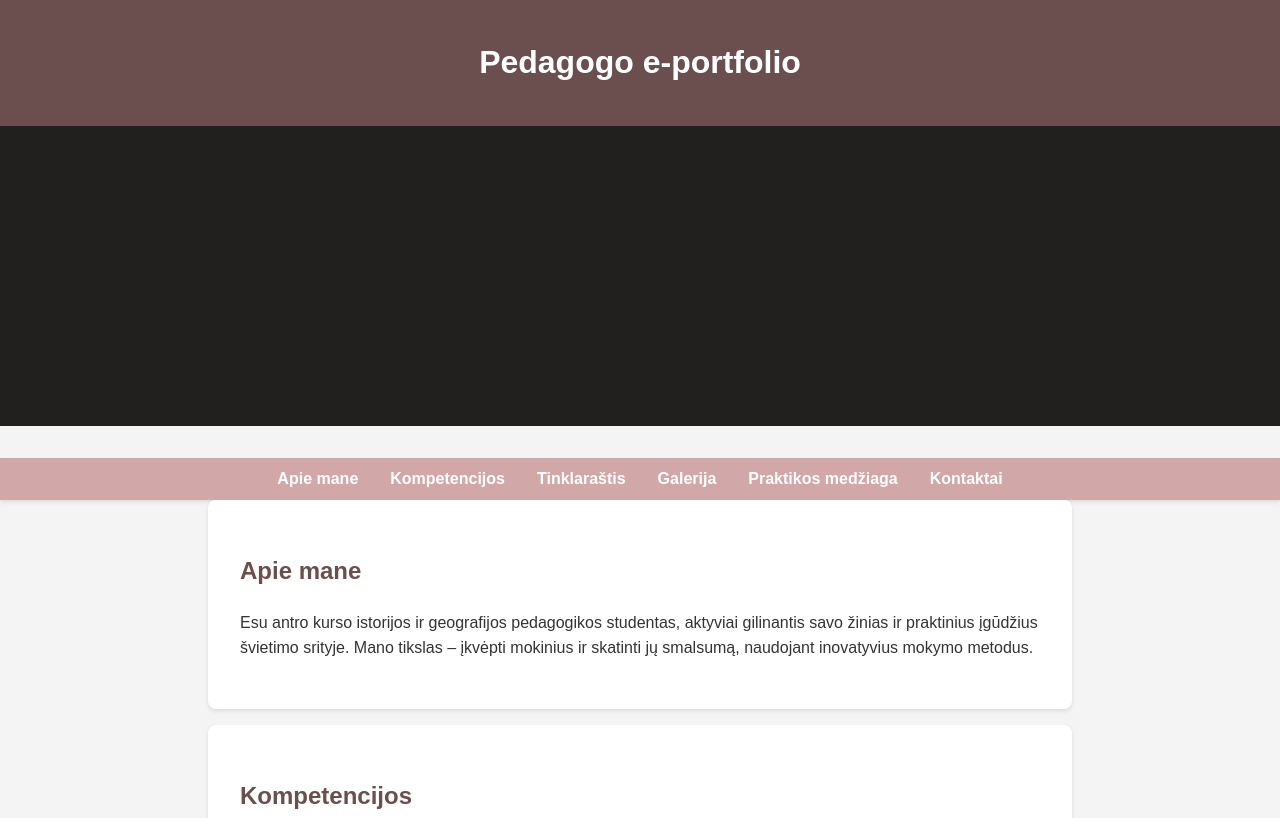
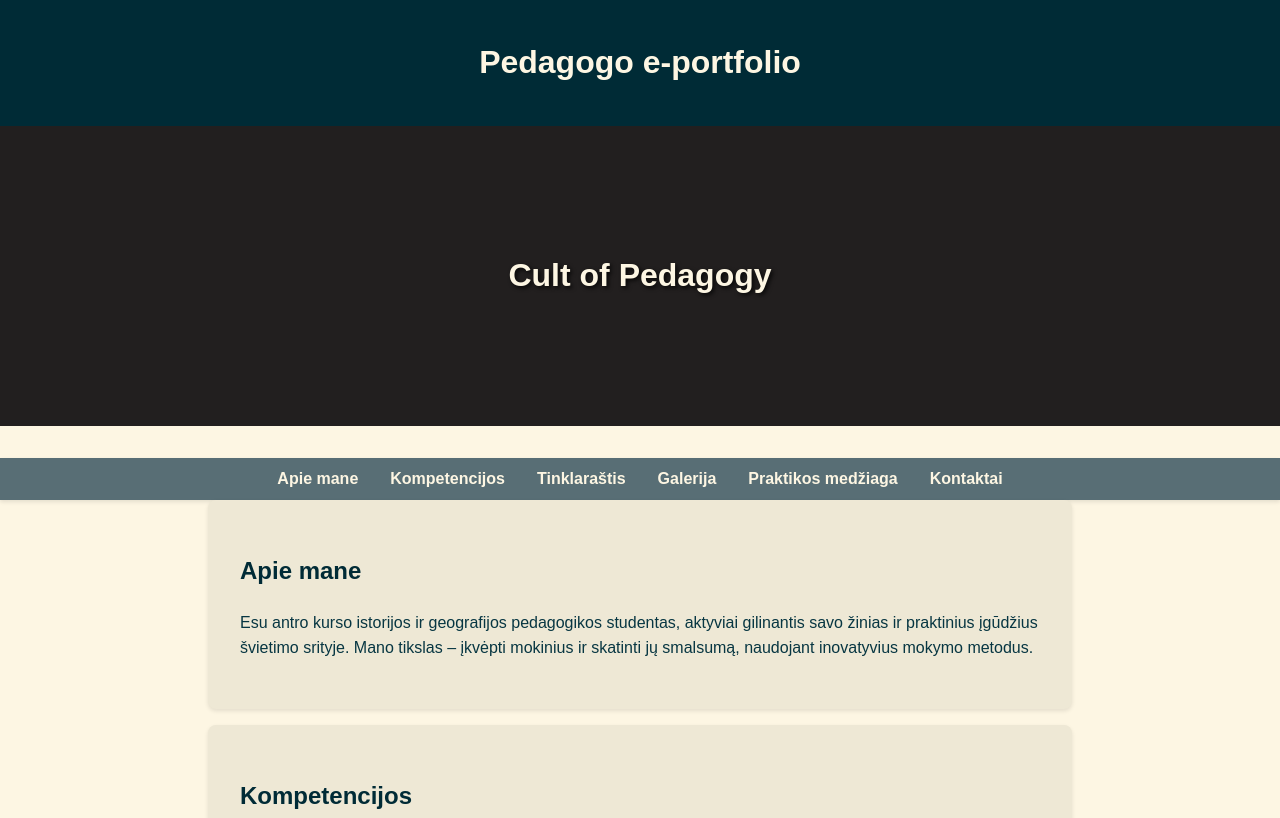
Before and after one commit to Kajuksssss/e-portfoliomok, a plain HTML site: page index.html in a window 1280 px wide. Shown: the top 818 px of the page. Drawn offline with Linux system fonts and the light colour scheme.

Commit message:
Update index.html

```diff
--- a/index.html
+++ b/index.html
@@ -10,25 +10,25 @@
             margin: 0;
             padding: 0;
             line-height: 1.6;
-            background-color: #f4f4f4;
-            color: #333;
+            background-color: #fdf6e3;
+            color: #073642;
         }
         header {
-            background: #6B4F4F;
-            color: white;
+            background: #002b36;
+            color: #fdf6e3;
             padding: 1rem 0;
             text-align: center;
         }
         nav {
-            background: #D1A7A7;
-            color: white;
+            background: #586e75;
+            color: #fdf6e3;
             display: flex;
             justify-content: center;
             padding: 0.5rem;
             box-shadow: 0 2px 4px rgba(0, 0, 0, 0.1);
         }
         nav a {
-            color: white;
+            color: #fdf6e3;
             text-decoration: none;
             margin: 0 1rem;
             font-weight: bold;
@@ -40,14 +40,14 @@
             padding: 2rem;
             margin: auto;
             max-width: 800px;
-            background: white;
+            background: #eee8d5;
             box-shadow: 0 2px 4px rgba(0, 0, 0, 0.1);
             border-radius: 8px;
             margin-bottom: 1rem;
         }
         footer {
-            background: #6B4F4F;
-            color: white;
+            background: #002b36;
+            color: #fdf6e3;
             text-align: center;
             padding: 1rem 0;
             margin-top: 2rem;
@@ -57,14 +57,25 @@
             max-height: 300px;
             overflow: hidden;
             margin-bottom: 2rem;
+            position: relative;
         }
         .hero img {
             width: 100%;
             height: auto;
             display: block;
         }
+        .hero-text {
+            position: absolute;
+            top: 50%;
+            left: 50%;
+            transform: translate(-50%, -50%);
+            color: #fdf6e3;
+            font-size: 2rem;
+            font-weight: bold;
+            text-shadow: 2px 2px 4px rgba(0, 0, 0, 0.8);
+        }
         h2 {
-            color: #6B4F4F;
+            color: #002b36;
         }
         ul {
             list-style-type: none;
@@ -74,7 +85,7 @@
             margin-bottom: 0.5rem;
         }
         ul li a {
-            color: #D1A7A7;
+            color: #073642;
             text-decoration: none;
         }
         ul li a:hover {
@@ -89,6 +100,7 @@
 
     <div class="hero">
         <img src="./hero_image.png" alt="Cult of Pedagogy logotipas">
+        <div class="hero-text">Cult of Pedagogy</div>
     </div>
 
     <nav>
@@ -188,3 +200,16 @@
                 ⬇ Asistento pedagoginės praktikos refleksija
             </a></li>
         </ul>
+    </section>
+
+    <section id="kontaktai">
+        <h2>Kontaktai</h2>
+        <p>Kajus Pėža</p>
+        <p>El. paštas: <a href="mailto:kajusxzp@gmail.com">kajusxzp@gmail.com</a></p>
+    </section>
+
+    <footer>
+        <p>&copy; 2025 Pedagogo e-portfolio</p>
+    </footer>
+</body>
+</html>
```
